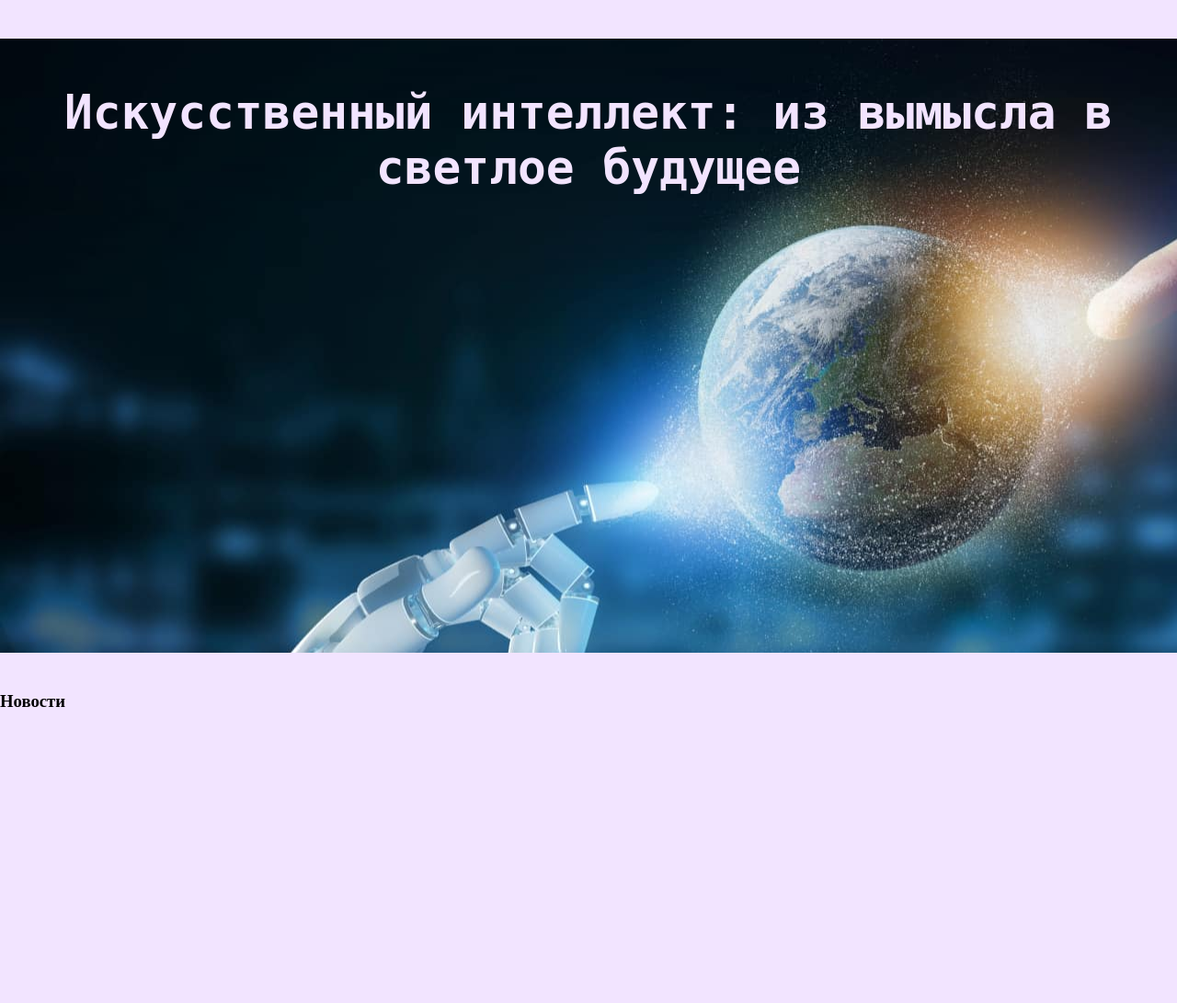
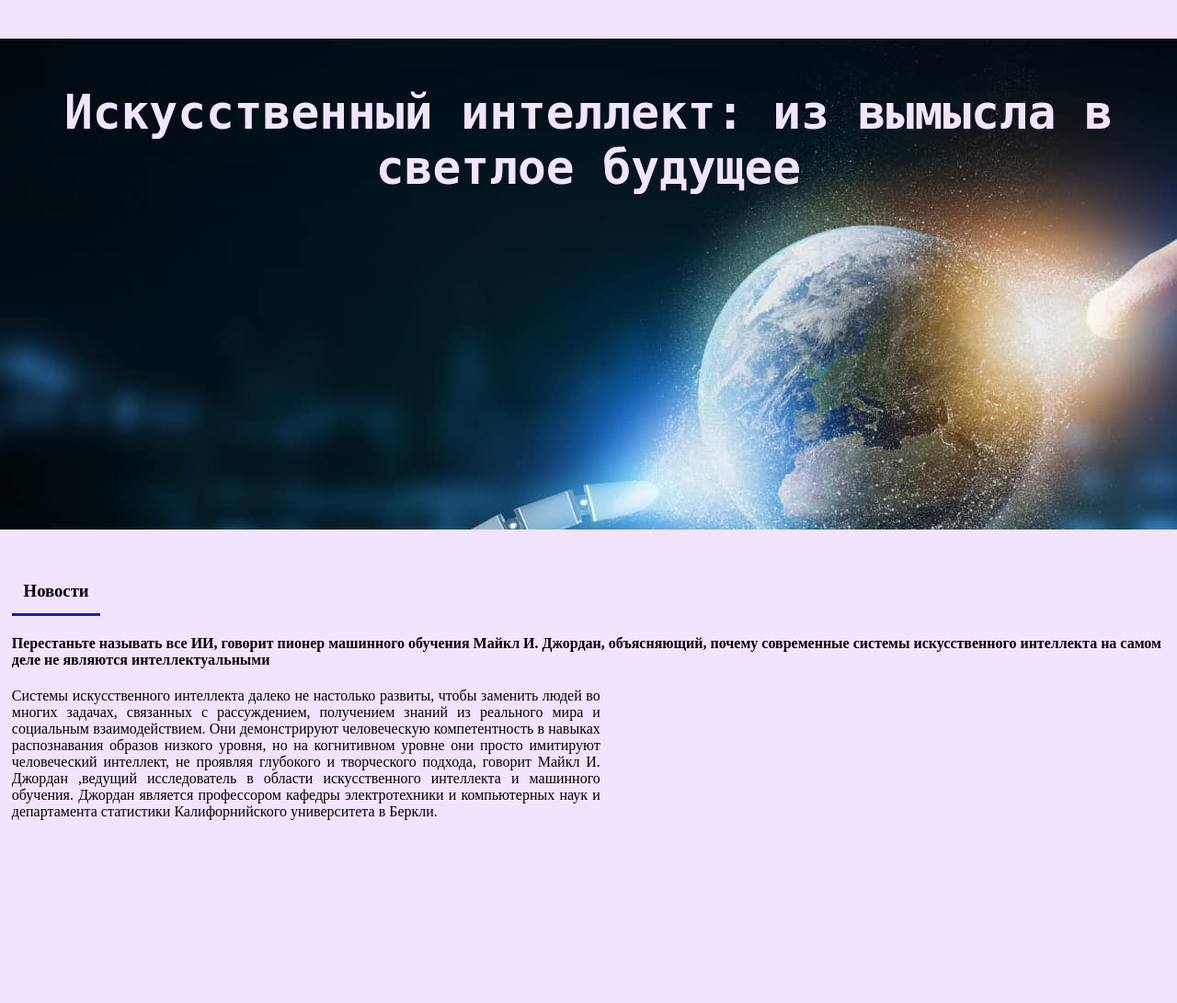
Before and after one commit to IlkhamValitov/Electrical_mind, a PHP site: page / in a window 1280 px wide. Shown: the part 115-1206 px from the top of the page at 92% size. Run offline with PHP 8.4, Linux system fonts and the light colour scheme.

Commit message:
Добавлено форматирование для текста новости из главной страницы

```diff
--- a/index.php
+++ b/index.php
@@ -31,12 +31,42 @@
                         </div>
 
 
-                        <h3 class="news_title">Новости<h3>
+                        <h3 class="news_title">Новости</h3>
+                        <div class="news_block">
+                            <article class="news_text">
+                                <h4 class="certain_news_title">
+                                    Перестаньте называть все ИИ, говорит пионер
+                                    машинного обучения Майкл И. Джордан, объясняющий,
+                                    почему современные системы искусственного интеллекта
+                                    на самом деле не являются интеллектуальными
+                                </h4>
 
+                                <div class="main_text">
+                                    <p>Системы искусственного интеллекта далеко не настолько развиты, чтобы заменить людей во многих
+                                    задачах, связанных с рассуждением, получением знаний из реального мира и социальным
+                                    взаимодействием. Они демонстрируют человеческую компетентность в навыках распознавания
+                                    образов низкого уровня, но на когнитивном уровне они просто имитируют человеческий
+                                    интеллект, не проявляя глубокого и творческого подхода, говорит Майкл И. Джордан
+                                    ,ведущий исследователь в области искусственного интеллекта и машинного обучения.
+                                    Джордан является профессором кафедры электротехники и компьютерных наук и департамента
+                                    статистики Калифорнийского университета в Беркли.</p>
+                                <div>
+                            </article>
+
+                                    <!-- <p>Системы искусственного интеллекта далеко не настолько развиты, чтобы заменить людей</p>
+                                    <p>во многих задачах, связанных с рассуждением, получением знаний из реального мира и социальным </p>
+                                    <p>взаимодействием. Они демонстрируют человеческую компетентность в навыках распознавания образов</p>
+                                    <p>низкого уровня, но на когнитивном уровне они просто имитируют человеческий интеллект, не проявляя</p>
+                                    <p>глубокого и творческого подхода, говорит Майкл И. Джордан, ведущий исследователь в области</p>
+                                    <p>искусственного интеллекта и машинного обучения. Джордан является профессором кафедры</p>
+                                    <p>электротехники и компьютерных наук и департамента статистики Калифорнийского университета в</p>
+                                    <p>Беркли.<p> -->
+
+                        </div>
 
                     </section>
 
-                </div>
+                        </div>
                 <footer class="footer_block">
                     <p class="author_inf">By IV</p>
 
--- a/style/style.css
+++ b/style/style.css
@@ -61,6 +61,8 @@ body #outer_container .main_container .center_block {
   max-width: 1366px;
   height: 100%;
   margin: auto;
+  display: flex;
+  flex-direction: column;
 }
 html #outer_container .main_container .center_block .center_section,
 body #outer_container .main_container .center_block .center_section {
@@ -70,7 +72,7 @@ html #outer_container .main_container .center_block .center_section .main_topic_
 body #outer_container .main_container .center_block .center_section .main_topic_block {
   background-image: url(../img/1609.jpg);
   background-repeat: no-repeat;
-  height: 30%;
+  height: 24%;
 }
 html #outer_container .main_container .center_block .center_section .main_topic_block .main_topic,
 body #outer_container .main_container .center_block .center_section .main_topic_block .main_topic {
@@ -79,6 +81,26 @@ body #outer_container .main_container .center_block .center_section .main_topic_
   font-size: 4vw;
   text-align: center;
   font-family: 'IBM Plex Mono', monospace;
+}
+html #outer_container .main_container .center_block .center_section .news_title,
+body #outer_container .main_container .center_block .center_section .news_title {
+  padding: 1%;
+  margin: 1%;
+  border-bottom: 3px solid #0b23ac;
+  width: fit-content;
+}
+html #outer_container .main_container .center_block .center_section .news_block .news_text .certain_news_title,
+body #outer_container .main_container .center_block .center_section .news_block .news_text .certain_news_title {
+  padding: 0 1%;
+}
+html #outer_container .main_container .center_block .center_section .news_block .news_text .main_text,
+body #outer_container .main_container .center_block .center_section .news_block .news_text .main_text {
+  width: 50%;
+  padding: 0 1%;
+}
+html #outer_container .main_container .center_block .center_section .news_block .news_text .main_text p,
+body #outer_container .main_container .center_block .center_section .news_block .news_text .main_text p {
+  text-align: justify;
 }
 html #outer_container .main_container .footer_block,
 body #outer_container .main_container .footer_block {
--- a/style/style.less
+++ b/style/style.less
@@ -50,12 +50,14 @@ html, body{
                 max-width: 1366px;
                 height: 100%;
                 margin: auto;
+                display: flex; //
+                flex-direction: column;
                 .center_section{
                     height: 100%;
                     .main_topic_block{
                         background-image: url(../img/1609.jpg);
                         background-repeat: no-repeat;
-                        height: 30%;
+                        height: 24%;
 
                         .main_topic{
                             padding-top: 50px;
@@ -63,6 +65,29 @@ html, body{
                             font-size: 4vw;
                             text-align: center;
                             font-family: 'IBM Plex Mono', monospace;
+                        }
+                    }
+                    .news_title{
+                        padding: 1%;
+                        margin: 1%;
+                        border-bottom: 3px solid rgb(11, 35, 172);
+                        width: fit-content;
+                    }
+                    .news_block{
+                        .news_text{
+                            .certain_news_title{
+                                padding: 0 1%;
+
+                            }
+                            .main_text{
+                                width: 50%;
+                                padding: 0 1%;
+                                p{
+                                    text-align: justify;
+                                }
+
+                            }
+
                         }
                     }
                 }
```
